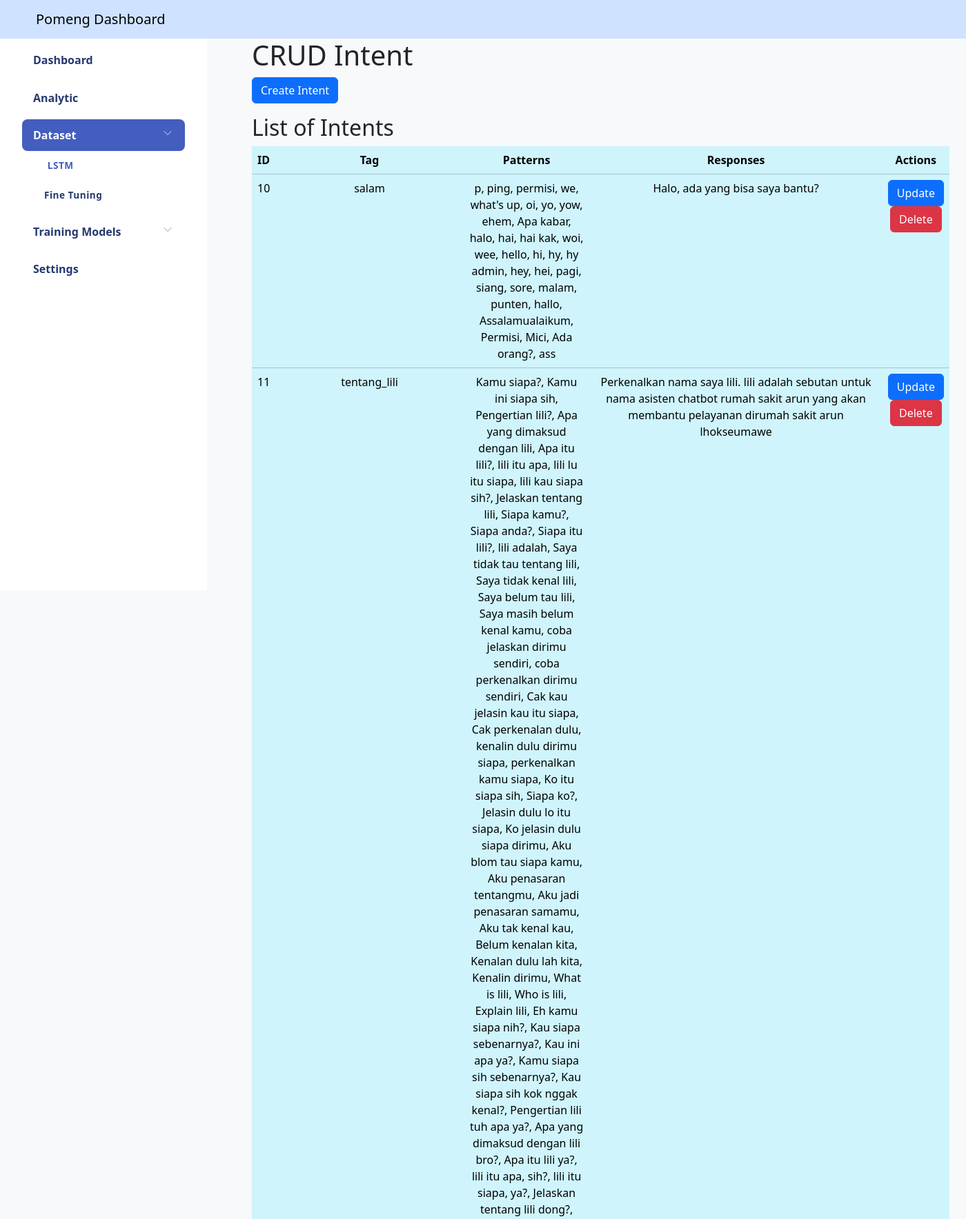
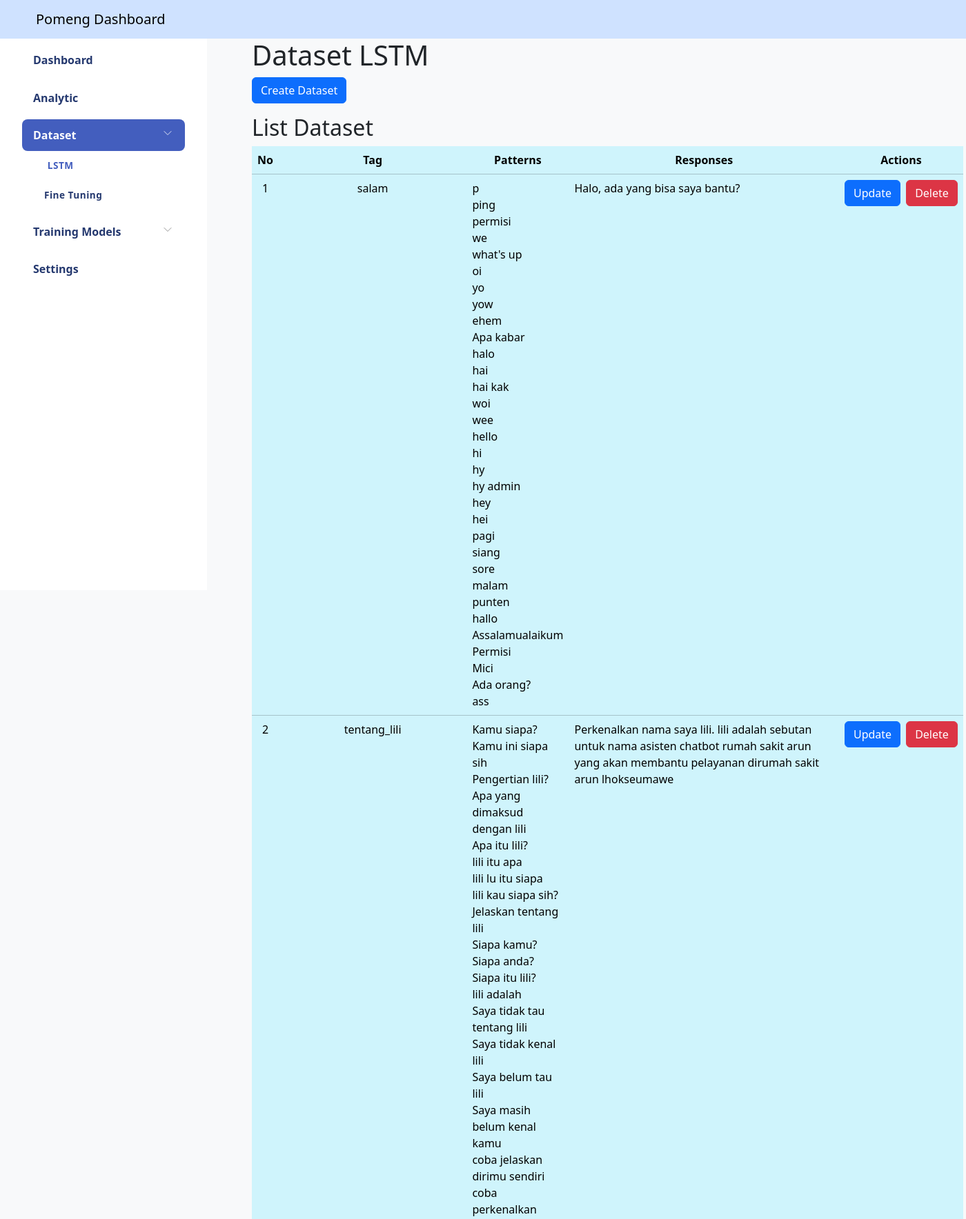
Before and after one commit to Catalyst-Forge/pomeng-project, a Flask app: page /dashboard/dataset in a window 1400 px wide. Shown: the top 1768 px of the page at 69% size. Run offline with Flask 3, Linux system fonts and the light colour scheme; a user stored in the database is signed in.

Commit message:
make line separate comma

```diff
--- a/templates/pages/dataset.html
+++ b/templates/pages/dataset.html
@@ -2,33 +2,43 @@
 {% extends 'dashboard.html' %} {% block content %}
 
 <header class="mb-3">
-  <h1>CRUD Intent</h1>
-  <button type="button" class="btn btn-primary" id="create-btn" data-bs-toggle="modal" data-bs-target="#createModal">Create Intent</button>
+    <h1>Dataset LSTM</h1>
+    <button type="button" class="btn btn-primary" id="create-btn" data-bs-toggle="modal" data-bs-target="#createModal">
+        Create Dataset
+    </button>
 </header>
 
 <!-- List of Intents -->
 <section>
-  <h2>List of Intents</h2>
+    <h2>List Dataset</h2>
 
-  <table class="table table-info table-hover text-center">
+    <table class="table table-info table-hover">
         <thead>
-      <tr>
-        <th scope="col">ID</th>
-        <th scope="col">Tag</th>
-        <th scope="col">Patterns</th>
-        <th scope="col">Responses</th>
-        <th scope="col">Actions</th>
+            <tr class="text-center">
+                <th scope="col" style="width: 5%">No</th>
+                <th scope="col" style="width: 15%">Tag</th>
+                <th scope="col" style="width: 35%">Patterns</th>
+                <th scope="col" style="width: 30%">Responses</th>
+                <th scope="col" style="width: 15%">Actions</th>
             </tr>
         </thead>
 
         <tbody>
             {% for intent in intents %}
             <tr>
-        <td id="dataset-id" data-id="{{ intent.id }}">{{ intent.id }}</td>
-        <td>{{ intent.tag }}</td>
-        <td>{{ intent.patterns }}</td>
-        <td>{{ intent.responses }}</td>
+                <td class="text-center" id="dataset-id" data-id="{{ intent.id }}">{{ loop.index }}</td>
+                <td class="text-center">{{ intent.tag }}</td>
                 <td>
+                    <div class="pattern-container">
+                        {% for pattern in intent.patterns.split(',') %}
+                        <span class="pattern-item">{{ pattern.strip() }}</span><br />
+                        {% endfor %}
+                    </div>
+                </td>
+
+                <td class="text-start">{{ intent.responses }}</td>
+                <td>
+                    <div class="d-flex justify-content-center align-items-center gap-2">
                         <button
                             type="button"
                             class="btn btn-primary open-update-modal-button"
@@ -41,9 +51,16 @@
                         >
                             Update
                         </button>
-          <form id="delete-form" method="POST" style="display: inline-block">
-            <button type="submit" class="btn btn-danger" onclick="return confirm('Are you sure you want to delete this intent?')">Delete</button>
+                        <form id="delete-form" method="POST" style="margin: 0">
+                            <button
+                                type="submit"
+                                class="btn btn-danger"
+                                onclick="return confirm('Are you sure you want to delete this intent?')"
+                            >
+                                Delete
+                            </button>
                         </form>
+                    </div>
                 </td>
             </tr>
             {% endfor %}
@@ -57,7 +74,7 @@
         <div class="modal-dialog modal-dialog-centered">
             <div class="modal-content">
                 <header class="modal-header">
-          <h3 class="modal-title">Create New Intent</h3>
+                    <h3 class="modal-title">Create New Dataset</h3>
                     <button type="button" class="btn-close" data-bs-dismiss="modal" aria-label="Close"></button>
                 </header>
 
@@ -87,7 +104,7 @@
                     </div>
 
                     <input type="hidden" id="create-patterns-hidden" name="patterns_hidden" />
-          <button type="submit" class="btn btn-success">Add Intent</button>
+                    <button type="submit" class="btn btn-success">Add Dataset</button>
                 </form>
             </div>
         </div>
--- a/templates/pages/main-dashboard.html
+++ b/templates/pages/main-dashboard.html
@@ -2,7 +2,5 @@
 {% extends 'dashboard.html' %} {% block content %}
 
 <h1>Welcome, {{ current_user.username }}!</h1>
-<a href="{{ url_for('crud_bp.read_intents') }}">dataset</a>
-<a href="{{ url_for('auth.logout') }}">Logout</a>
 
 {% endblock content %}
```
Also changed, not shown: migrate.py (+8 -9 lines), instance/site.db, static/css/dashboard-style.css (indentation only), static/logo/logo.svg (added), templates/dashboard.html (indentation only), templates/partials/sidebar.html (indentation only), training/train_finetuning.py (added), training/train_lstm.py (added), 2 other files. Lines whose indentation alone changed are shown as unchanged.
